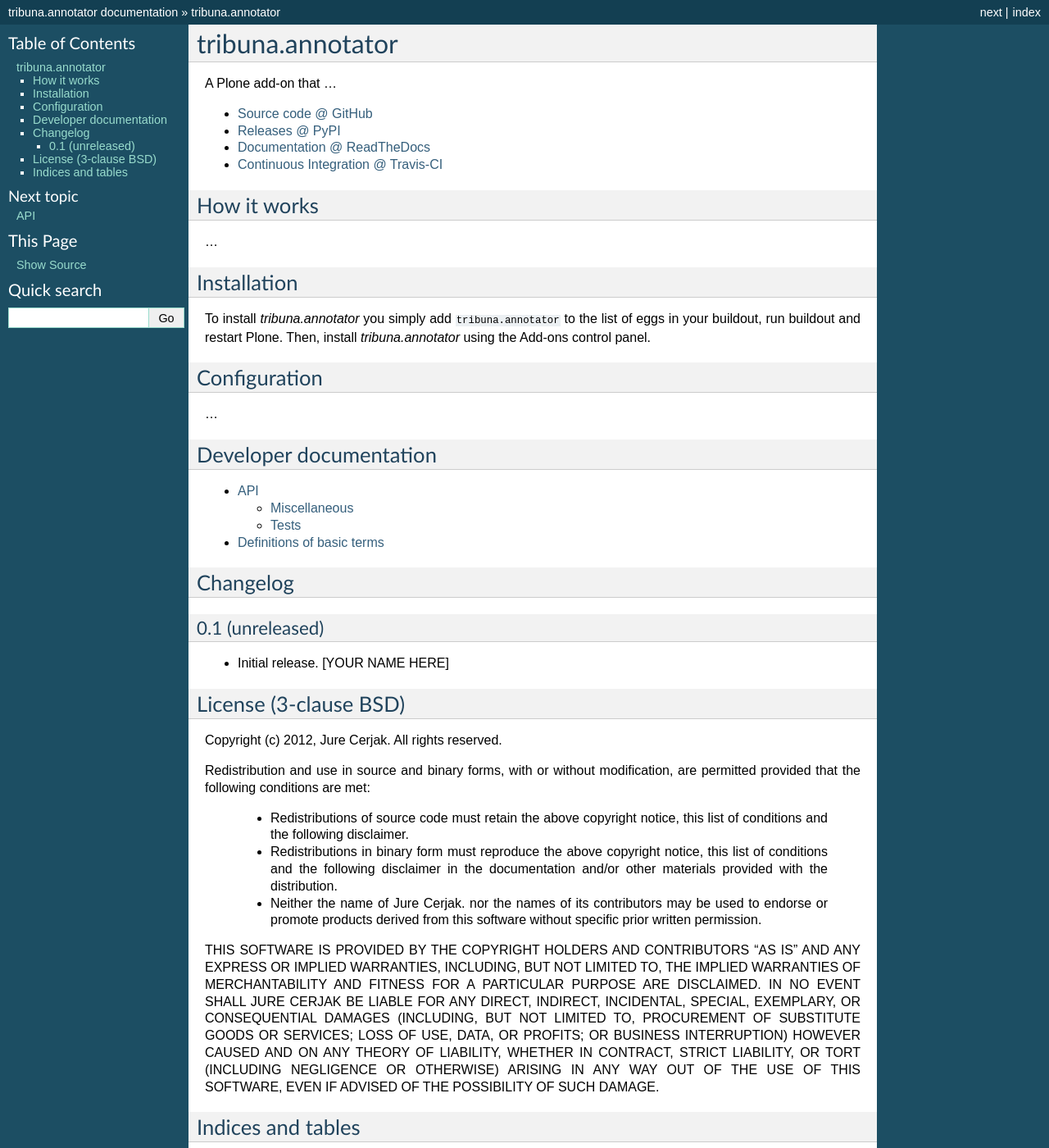
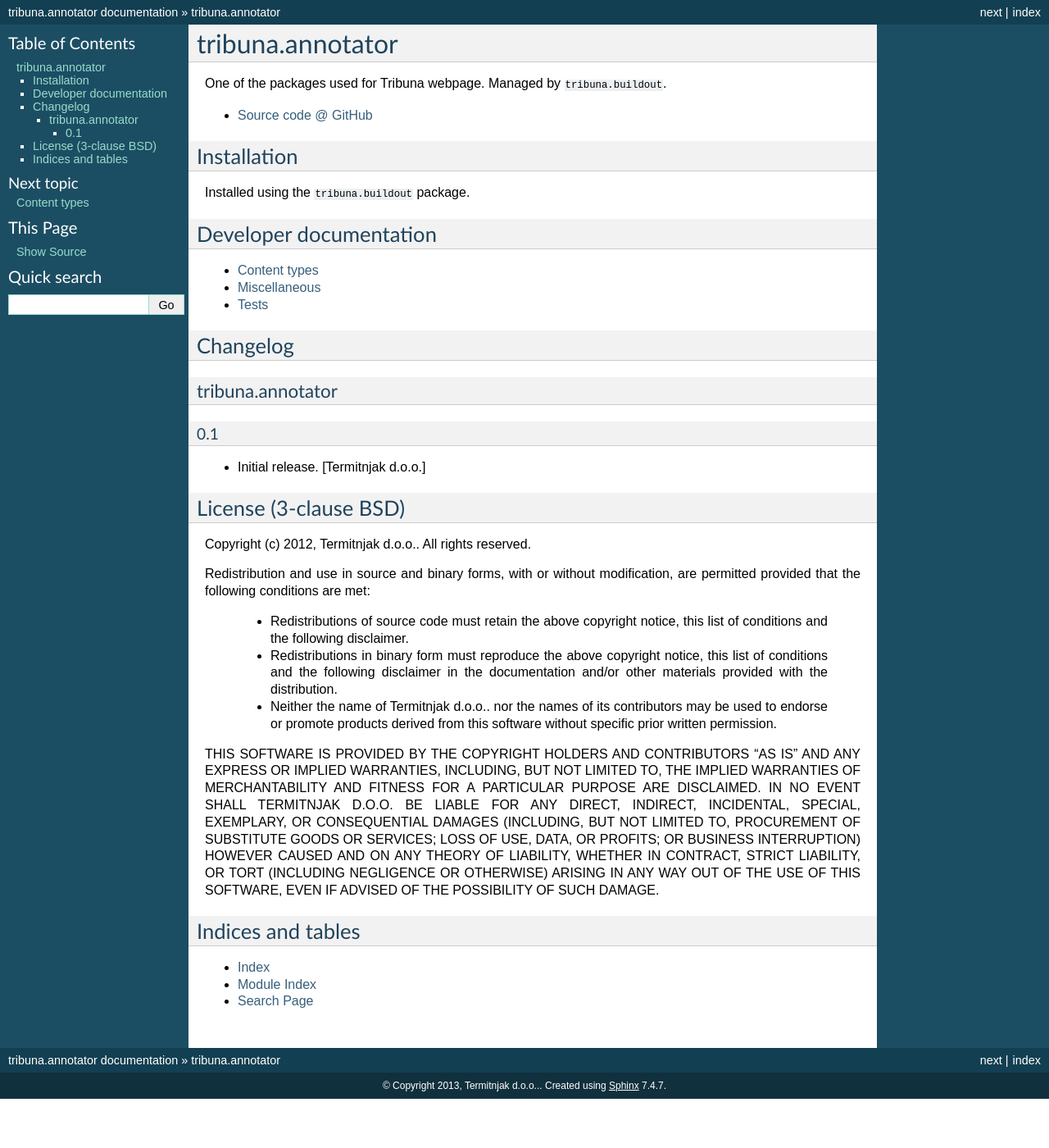
Before and after one commit to tribunasi/tribuna.annotator, a Sphinx documentation site: the page built from docs/index.rst, in a window 1280 px wide and 1400 px high. Shown: the whole window at 82% size. Built offline with Sphinx 7.4.7, drawn with Linux system fonts in a browser that asks for light colours; some of the changed text lies outside the part shown.

Commit message:
Updating documentation

```diff
--- a/README.rst
+++ b/README.rst
@@ -2,28 +2,11 @@
 tribuna.annotator
 ====================
 
-A Plone add-on that ...
+One of the packages used for Tribuna webpage. Managed by ``tribuna.buildout``.
 
-* `Source code @ GitHub <https://github.com/jcerjak/tribuna.annotator>`_
-* `Releases @ PyPI <http://pypi.python.org/pypi/tribuna.annotator>`_
-* `Documentation @ ReadTheDocs <http://tribunaannotator.readthedocs.org>`_
-* `Continuous Integration @ Travis-CI <http://travis-ci.org/jcerjak/tribuna.annotator>`_
-
-How it works
-============
-
-...
-
+* `Source code @ GitHub <https://github.com/termitnjak/tribuna.annotator>`_
 
 Installation
 ============
 
-To install `tribuna.annotator` you simply add ``tribuna.annotator``
-to the list of eggs in your buildout, run buildout and restart Plone.
-Then, install `tribuna.annotator` using the Add-ons control panel.
-
-
-Configuration
-=============
-
-...
+Installed using the ``tribuna.buildout`` package.
--- a/docs/CHANGELOG.rst
+++ b/docs/CHANGELOG.rst
@@ -1,9 +1,8 @@
-Changelog
-=========
+tribuna.annotator
+-----------------
 
-
-0.1 (unreleased)
-----------------
+0.1
+^^^
 
 - Initial release.
-  [YOUR NAME HERE]
+  [Termitnjak d.o.o.]
--- a/docs/LICENSE.rst
+++ b/docs/LICENSE.rst
@@ -1,7 +1,7 @@
 License (3-clause BSD)
 ======================
 
-Copyright (c) 2012, Jure Cerjak. All rights reserved.
+Copyright (c) 2012, Termitnjak d.o.o.. All rights reserved.
 
 Redistribution and use in source and binary forms, with or without
 modification, are permitted provided that the following conditions are met:
@@ -13,14 +13,14 @@
    notice, this list of conditions and the following disclaimer in the
    documentation and/or other materials provided with the distribution.
 
- * Neither the name of Jure Cerjak. nor the names of its contributors may
+ * Neither the name of Termitnjak d.o.o.. nor the names of its contributors may
    be used to endorse or promote products derived from this software
    without specific prior written permission.
 
 THIS SOFTWARE IS PROVIDED BY THE COPYRIGHT HOLDERS AND CONTRIBUTORS "AS IS"
 AND ANY EXPRESS OR IMPLIED WARRANTIES, INCLUDING, BUT NOT LIMITED TO, THE
 IMPLIED WARRANTIES OF MERCHANTABILITY AND FITNESS FOR A PARTICULAR PURPOSE ARE
-DISCLAIMED. IN NO EVENT SHALL JURE CERJAK BE LIABLE FOR ANY
+DISCLAIMED. IN NO EVENT SHALL TERMITNJAK D.O.O. BE LIABLE FOR ANY
 DIRECT, INDIRECT, INCIDENTAL, SPECIAL, EXEMPLARY, OR CONSEQUENTIAL DAMAGES
 (INCLUDING, BUT NOT LIMITED TO, PROCUREMENT OF SUBSTITUTE GOODS OR SERVICES;
 LOSS OF USE, DATA, OR PROFITS; OR BUSINESS INTERRUPTION) HOWEVER CAUSED AND ON
--- a/docs/conf.py
+++ b/docs/conf.py
@@ -33,7 +33,7 @@
 # General information about the project.
 from datetime import datetime
 project = u'tribuna.annotator'
-copyright = u'%s, Jure Cerjak.' % datetime.now().year
+copyright = u'%s, Termitnjak d.o.o..' % datetime.now().year
 
 # The language for content autogenerated by Sphinx. Refer to documentation
 # for a list of supported languages.
--- a/docs/glossary.rst
+++ b/docs/glossary.rst
@@ -2,6 +2,3 @@
 ==========================
 
 .. glossary::
-
-    First Item
-        Explain first item and add more.
--- a/docs/index.rst
+++ b/docs/index.rst
@@ -8,10 +8,12 @@
     :maxdepth: 2
 
     api.rst
-    glossary.rst
 
+Changelog
+=========
 
 .. include:: CHANGELOG.rst
+
 .. include:: LICENSE.rst
 
 Indices and tables
--- a/setup.py
+++ b/setup.py
@@ -1,3 +1,5 @@
+# -*- coding: utf-8 -*-
+
 """Installer for the tribuna.annotator package."""
 
 from setuptools import find_packages
@@ -25,7 +27,7 @@
         "Programming Language :: Python",
     ],
     keywords='plone annotation',
-    author='Jure Cerjak',
+    author='Termitnjak d.o.o.',
     author_email='jcerjak@termitnjak.si',
     url='http://pypi.python.org/pypi/tribuna.annotator',
     license='BSD',
```
Also changed, not shown: docs/api.rst (+8 -3 lines).
